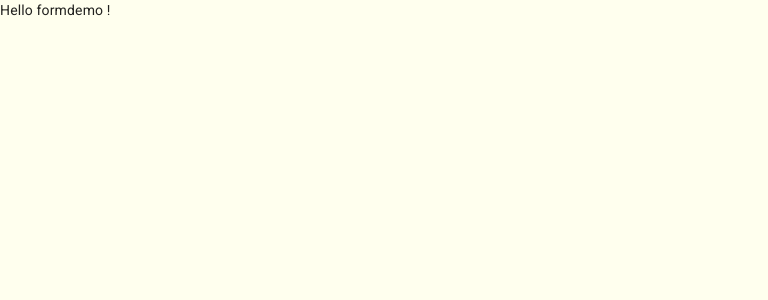
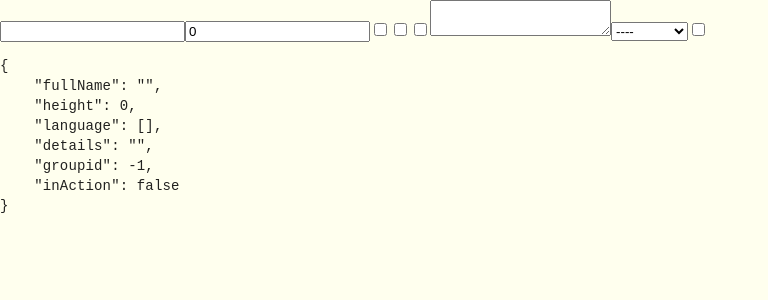
Before and after one commit to naotaroimo/next-app-ts2, a Next.js app: page /formdemo in a window 1280 px wide. Shown: the top 300 px of the page, without its empty margins (0-768 px from the left). Built offline with nearby package versions, Linux system fonts and the light colour scheme.

Commit message:
end:nextjs with typescript:14

```diff
--- /dev/null
+++ b/interfaces/vtuberdetails.ts
@@ -0,0 +1,8 @@
+export interface VtuberDetails{
+    fullName:string;
+    height?:number;
+    language:Array<'japanese'|'english'|'other'>;
+    details:string;
+    groupid?:number;
+    inAction:boolean;
+ }
--- a/package.json
+++ b/package.json
@@ -10,12 +10,15 @@
   },
   "dependencies": {
     "@material-ui/core": "^4.11.0",
+    "@types/yup": "^0.29.9",
+    "formik": "^2.2.5",
     "isomorphic-unfetch": "^3.1.0",
     "next": "latest",
     "react": "^16.12.0",
     "react-dom": "^16.12.0",
     "sqlite": "^4.0.17",
-    "sqlite3": "^5.0.0"
+    "sqlite3": "^5.0.0",
+    "yup": "^0.31.0"
   },
   "devDependencies": {
     "@types/node": "^12.12.21",
--- /dev/null
+++ b/pages/formdemo.tsx
@@ -0,0 +1,61 @@
+import { Form, Formik, Field} from 'formik';
+
+//Fomikにあてるフォーム用のデータ構造
+import {VtuberDetails} from '../interfaces/vtuberdetails';
+
+
+//Formik用データ構造初期値
+const initialValues: VtuberDetails ={
+   fullName:'',
+   height:0,
+   language:[],
+   details:'',
+   groupid:-1,
+   inAction:false
+};
+
+const FormDemo = ()=>{
+
+   return (
+       <div>
+           {/*入力フォームにFormikを利用する */}
+           <Formik initialValues={initialValues} onSubmit={ ()=>{} }>
+               {( {values} ) => (
+                   <Form>
+                       {/* デフォルト inputタグ相当 */}
+                       <Field name ="fullName"/>
+
+                       {/* type でnumber指定 */}
+                       <Field name ="height" type="number"/>
+
+
+                       {/* type でcheckbox指定 */}
+                       <Field name ="language" value="japanese" type="checkbox"/>
+                       <Field name ="language" value="english" type="checkbox"/>
+                       <Field name ="language" value="other" type="checkbox"/>
+
+                       {/* textarea selectなどはasで指定 */}
+                       <Field name ="details" as="textarea"/>
+
+                       {/* option */}
+                       <Field name ="groupid" as="select">
+                           <option value={-1}>----</option>
+                           <option value={0}>freelance</option>
+                           <option value={1}>VOMS</option>
+                           <option value={2}>holostars</option>
+                           <option value={3}>nijisanji</option>
+                           <option value={4}>hololive</option>
+                           <option value={5}>animare</option>
+                       </Field>
+
+                       <Field name ="inAction" type="checkbox"/>
+
+                       <pre>{JSON.stringify(values,null,4)}</pre>
+                   </Form>
+               )}
+           </Formik>
+       </div>
+   );
+}
+
+export default FormDemo
```
Also changed, not shown: 1 other file (tests, documents, lock files or other folders).
